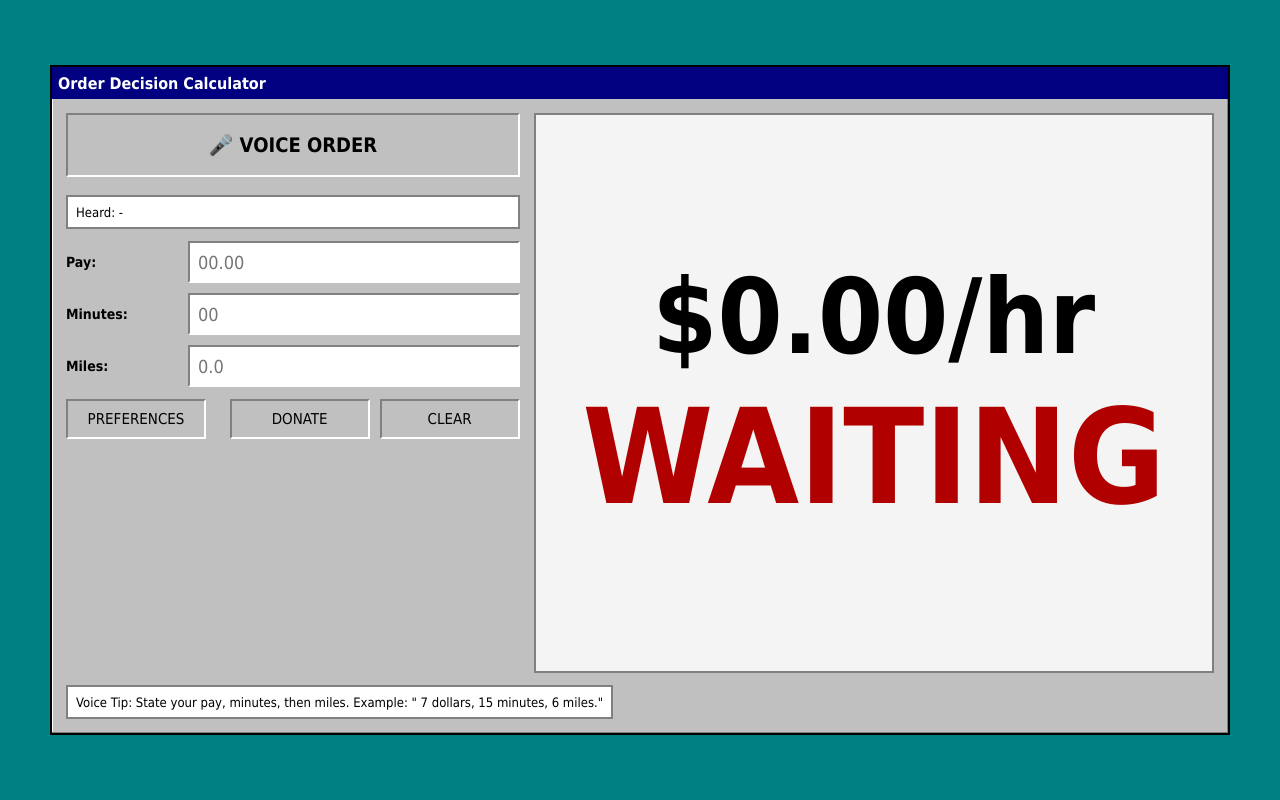
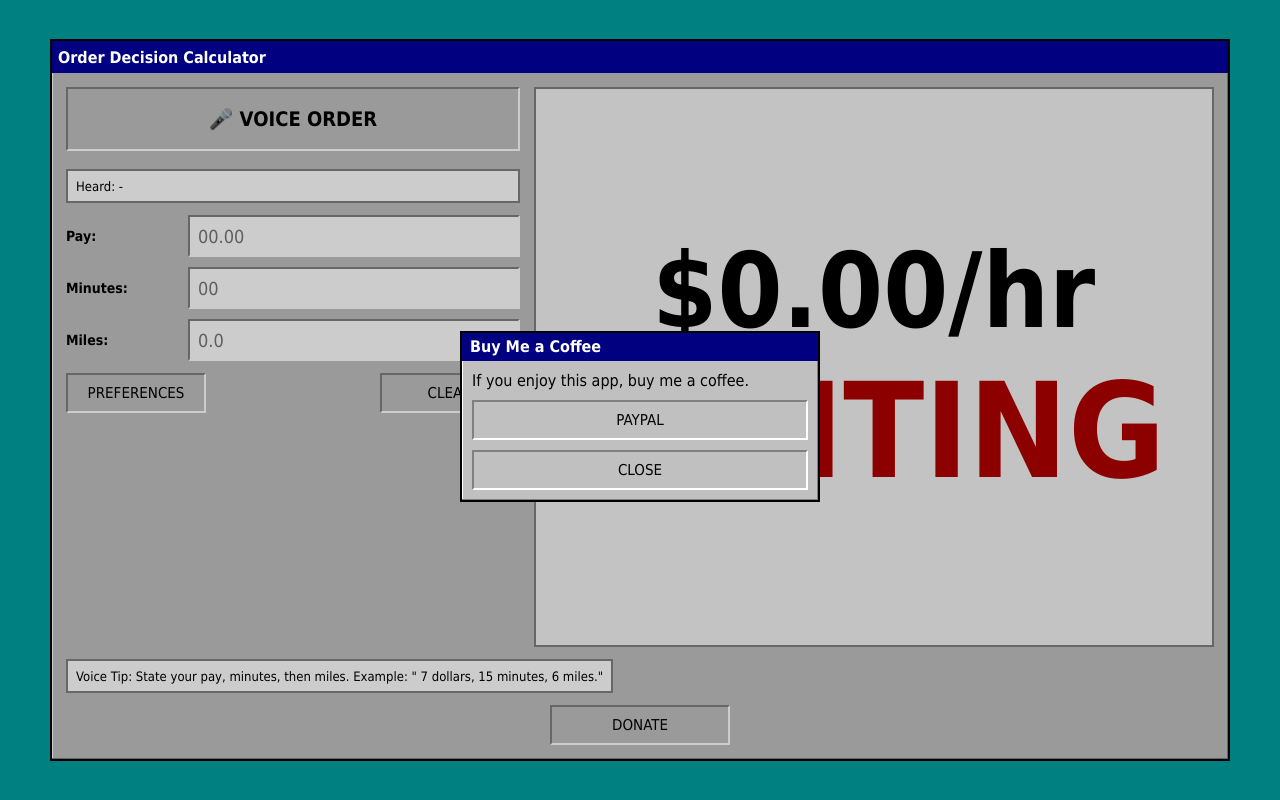
Before and after one commit to obscuratempura/UberCalc, a React (Vite) app in the folder frontend/: page / in a window 1280 px wide. Both pictures are taken after a click on the button "DONATE". Built offline with nearby package versions, Linux system fonts and the light colour scheme; no server answers.

Commit message:
Add bottom donate popup and fix clear focus

```diff
--- a/frontend/src/App.jsx
+++ b/frontend/src/App.jsx
@@ -1,7 +1,7 @@
 import { useEffect, useRef, useState } from "react";
 
 const API_BASE = import.meta.env.VITE_API_BASE || "http://localhost:8000";
-const DONATE_URL = (import.meta.env.VITE_DONATE_URL || "").trim();
+const PAYPAL_DONATE_URL = "https://www.paypal.com/ncp/payment/P32RLRSVDSXZQ";
 const PAY_LIMIT = 4;
 const MILES_LIMIT = 3;
 const MINUTES_LIMIT = 2;
@@ -588,6 +588,7 @@ export default function App() {
   const [isListening, setIsListening] = useState(false);
   const [heardText, setHeardText] = useState("");
   const [showPreferences, setShowPreferences] = useState(false);
+  const [showDonate, setShowDonate] = useState(false);
   const [bufferPercent, setBufferPercent] = useState(String(DEFAULT_BUFFER_PERCENT));
   const [distanceUnit, setDistanceUnit] = useState("mi");
   const [advancedMode, setAdvancedMode] = useState(false);
@@ -683,14 +684,14 @@ export default function App() {
     setMiles("");
     setHeardText("");
     setResult(null);
-    payInputRef.current?.focus();
   }
 
-  function handleDonate() {
-    if (!DONATE_URL) {
-      return;
-    }
-    window.open(DONATE_URL, "_blank", "noopener,noreferrer");
+  function handleOpenDonate() {
+    setShowDonate(true);
+  }
+
+  function handleDonateWithPaypal() {
+    window.open(PAYPAL_DONATE_URL, "_blank", "noopener,noreferrer");
   }
 
   function onRowEnter(event, nextRef) {
@@ -952,11 +953,6 @@ export default function App() {
                   PREFERENCES
                 </button>
                 <div className="button-group">
-                  {DONATE_URL ? (
-                    <button type="button" onClick={handleDonate}>
-                      DONATE
-                    </button>
-                  ) : null}
                   <button type="button" onClick={handleClear}>
                     CLEAR
                   </button>
@@ -976,6 +972,31 @@ export default function App() {
           <div className="voice-tip-bottom">
             Voice Tip: State your pay, minutes, then miles. Example: " 7 dollars, 15 minutes, 6 miles."
           </div>
+
+          <div className="donate-row">
+            <button type="button" onClick={handleOpenDonate} className="donate-launch">
+              DONATE
+            </button>
+          </div>
+
+          {showDonate ? (
+            <div className="prefs-overlay" role="dialog" aria-modal="true" aria-label="Donate">
+              <section className="prefs-window donate-window">
+                <div className="prefs-title">Buy Me a Coffee</div>
+                <div className="prefs-body donate-body">
+                  <div>If you enjoy this app, buy me a coffee.</div>
+                  <button type="button" onClick={handleDonateWithPaypal}>
+                    PAYPAL
+                  </button>
+                  <div className="prefs-actions">
+                    <button type="button" onClick={() => setShowDonate(false)}>
+                      CLOSE
+                    </button>
+                  </div>
+                </div>
+              </section>
+            </div>
+          ) : null}
 
           {showPreferences ? (
             <div className="prefs-overlay" role="dialog" aria-modal="true" aria-label="Preferences">
--- a/frontend/src/styles.css
+++ b/frontend/src/styles.css
@@ -165,6 +165,15 @@ button:disabled {
   max-width: 100%;
 }
 
+.donate-row {
+  display: flex;
+  justify-content: center;
+}
+
+.donate-launch {
+  min-width: 180px;
+}
+
 .advanced-badge {
   border: 2px solid #808080;
   background: #fff9d6;
@@ -256,6 +265,18 @@ button:disabled {
   box-shadow: inset -1px -1px #808080, inset 1px 1px #fff;
 }
 
+.donate-window {
+  width: min(100%, 360px);
+}
+
+.donate-body {
+  gap: 12px;
+}
+
+.donate-body button {
+  width: 100%;
+}
+
 .prefs-title {
   min-height: 28px;
   background: #000080;
```
